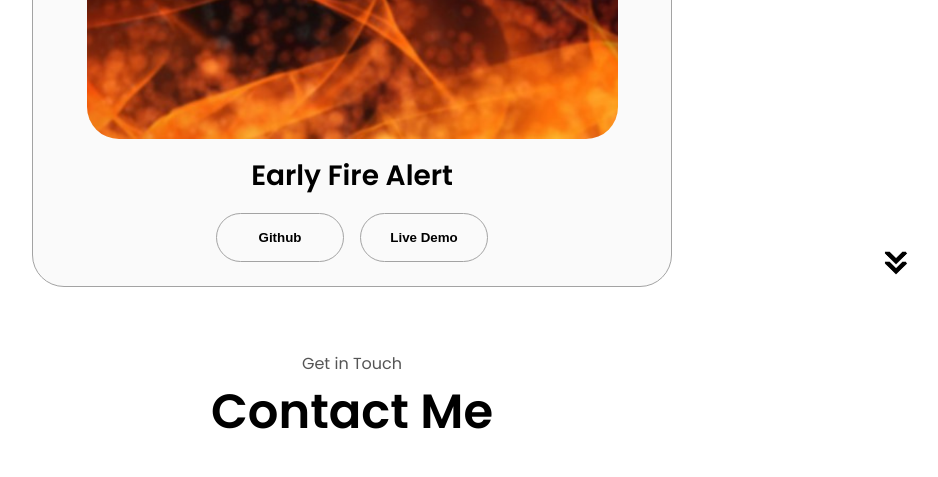
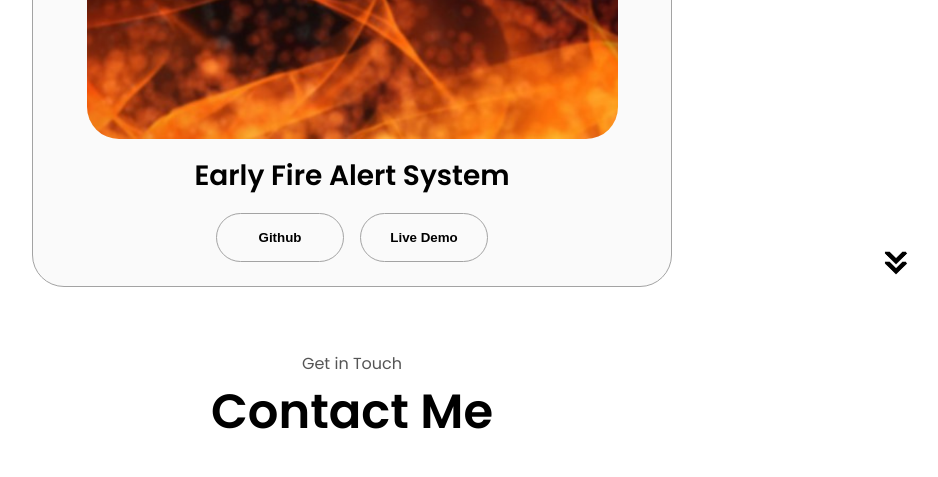
Before and after one commit to PawarMukesh/MukeshPawarPortfolio.github.io, a plain HTML site: page index.html in a window 1280 px wide. Shown: the part 4514-4991 px from the top of the page, without its empty margins (288-1226 px from the left). Drawn offline with Linux system fonts and the light colour scheme.

Commit message:
Update index.html

```diff
--- a/index.html
+++ b/index.html
@@ -317,7 +317,7 @@
                   class="project-img"
                 />
               </div>
-              <h2 class="experience-sub-title project-title">Early Fire Alert </h2>
+              <h2 class="experience-sub-title project-title">Early Fire Alert System</h2>
               <div class="btn-container">
                 <button
                   class="btn btn-color-2 project-btn"
```
